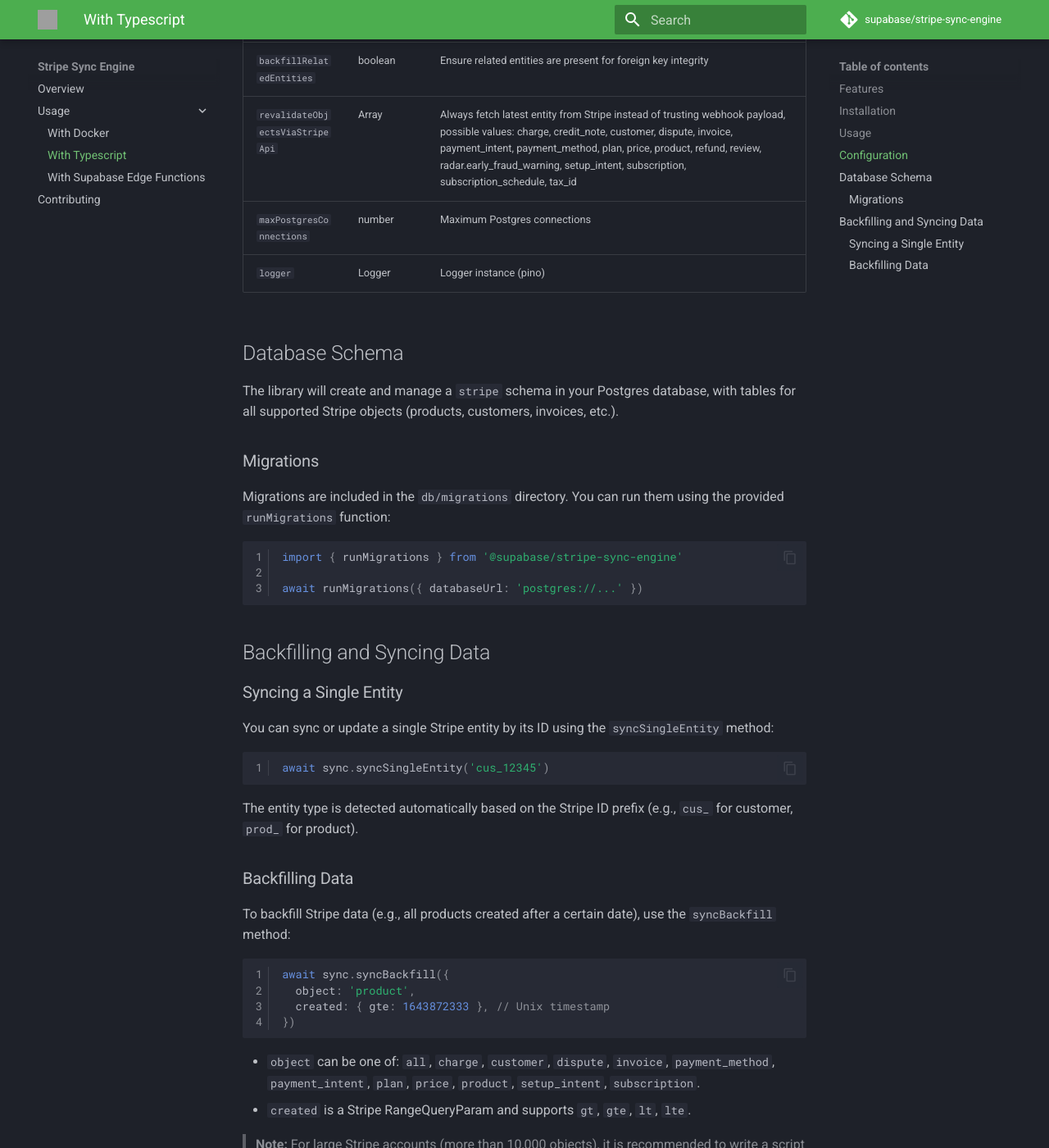
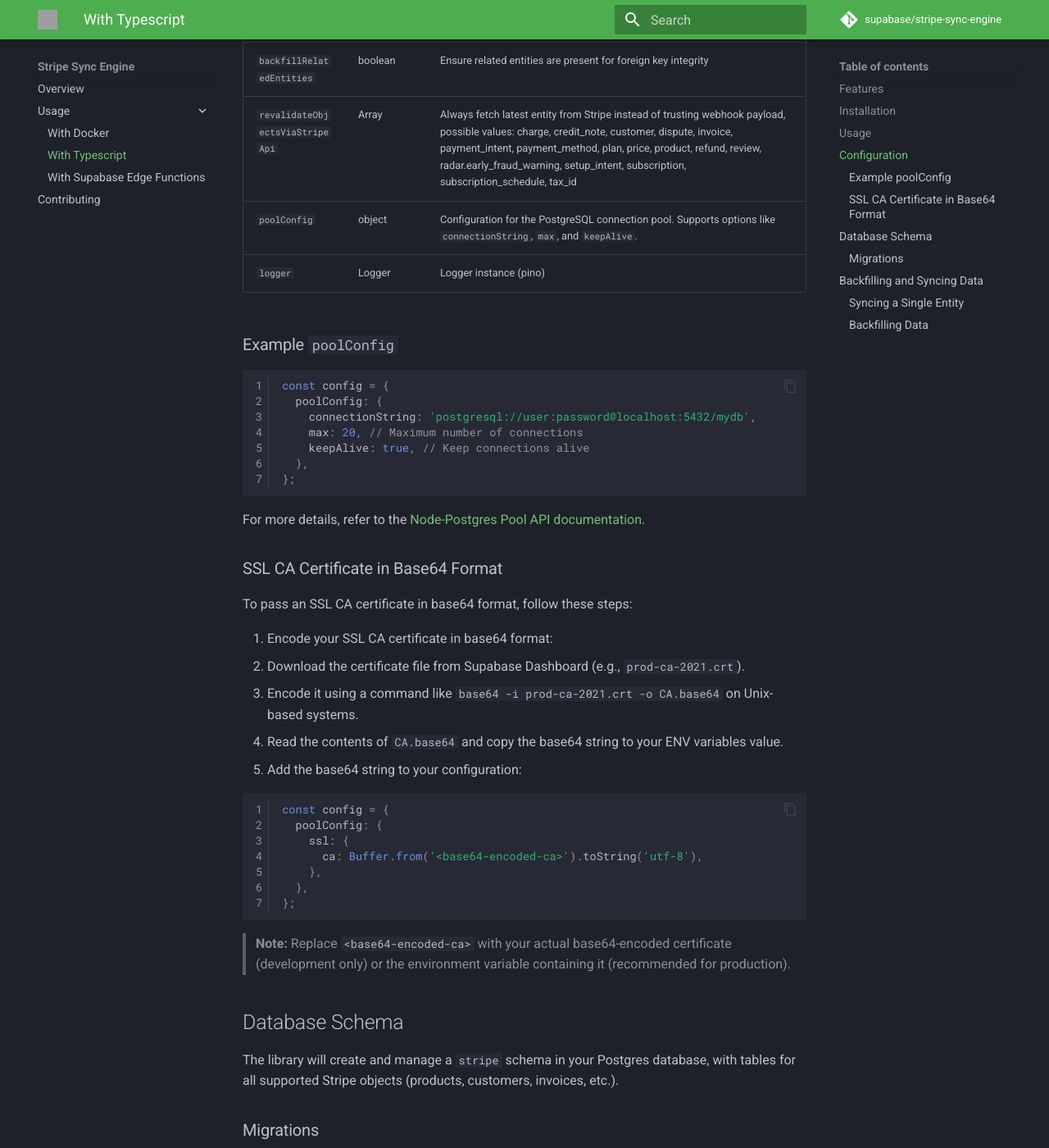
Before and after one commit to supabase/stripe-sync-engine, an MkDocs documentation site: the page built from docs/typescript.md, in a window 1280 px wide and 1400 px high, scrolled down 1383 px. Shown: the whole window at 82% size. Built offline with MkDocs 1.6.1 and Material for MkDocs 9.7.7, drawn with Linux system fonts in a browser that asks for light colours; comment, search, counter and statistics services are not loaded; some of the changed text lies outside the part shown; grey boxes are pictures that could not be loaded.

Commit message:
docs: update typescript.md to deprecate databaseUrl and introduce poolConfig with SSL configuration examples

````diff
--- a/docs/typescript.md
+++ b/docs/typescript.md
@@ -38,7 +38,7 @@
 
 | Option                          | Type    | Description                                                                                                                                                                                                                                                                                              |
 | ------------------------------- | ------- | -------------------------------------------------------------------------------------------------------------------------------------------------------------------------------------------------------------------------------------------------------------------------------------------------------- |
-| `databaseUrl`                   | string  | Postgres connection string                                                                                                                                                                                                                                                                               |
+| `databaseUrl`                   | string  | **Deprecated**: Use `poolConfig` with a connection string instead.                                                                                                                                                                                                                                       |
 | `schema`                        | string  | Database schema name (default: `stripe`)                                                                                                                                                                                                                                                                 |
 | `stripeSecretKey`               | string  | Stripe secret key                                                                                                                                                                                                                                                                                        |
 | `stripeWebhookSecret`           | string  | Stripe webhook signing secret                                                                                                                                                                                                                                                                            |
@@ -46,8 +46,44 @@
 | `autoExpandLists`               | boolean | Fetch all list items from Stripe (not just the default 10)                                                                                                                                                                                                                                               |
 | `backfillRelatedEntities`       | boolean | Ensure related entities are present for foreign key integrity                                                                                                                                                                                                                                            |
 | `revalidateObjectsViaStripeApi` | Array   | Always fetch latest entity from Stripe instead of trusting webhook payload, possible values: charge, credit_note, customer, dispute, invoice, payment_intent, payment_method, plan, price, product, refund, review, radar.early_fraud_warning, setup_intent, subscription, subscription_schedule, tax_id |
-| `maxPostgresConnections`        | number  | Maximum Postgres connections                                                                                                                                                                                                                                                                             |
+| `poolConfig`                    | object  | Configuration for the PostgreSQL connection pool. Supports options like `connectionString`, `max`, and `keepAlive`.                                                                                                                                                                                      |
 | `logger`                        | Logger  | Logger instance (pino)                                                                                                                                                                                                                                                                                   |
+
+### Example `poolConfig`
+
+```typescript
+const config = {
+  poolConfig: {
+    connectionString: 'postgresql://user:password@localhost:5432/mydb',
+    max: 20, // Maximum number of connections
+    keepAlive: true, // Keep connections alive
+  },
+};
+```
+
+For more details, refer to the [Node-Postgres Pool API documentation](https://node-postgres.com/apis/pool).
+
+### SSL CA Certificate in Base64 Format
+
+To pass an SSL CA certificate in base64 format, follow these steps:
+
+1. Encode your SSL CA certificate in base64 format:
+   - Download the certificate file from Supabase Dashboard (e.g., `prod-ca-2021.crt`).
+   - Encode it using a command like `base64 -i prod-ca-2021.crt -o CA.base64` on Unix-based systems.
+   - Read the contents of `CA.base64` and copy the base64 string to your ENV variables value.
+2. Add the base64 string to your configuration:
+
+```typescript
+const config = {
+  poolConfig: {
+    ssl: {
+      ca: Buffer.from('<base64-encoded-ca>').toString('utf-8'),
+    },
+  },
+};
+```
+
+> **Note:** Replace `<base64-encoded-ca>` with your actual base64-encoded certificate (development only) or the environment variable containing it (recommended for production).
 
 ## Database Schema
 
````
